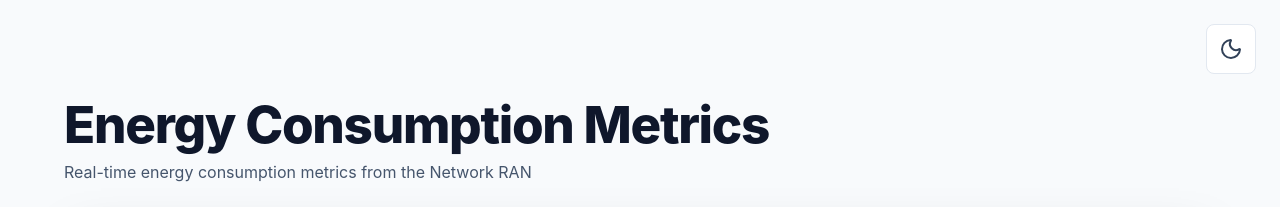
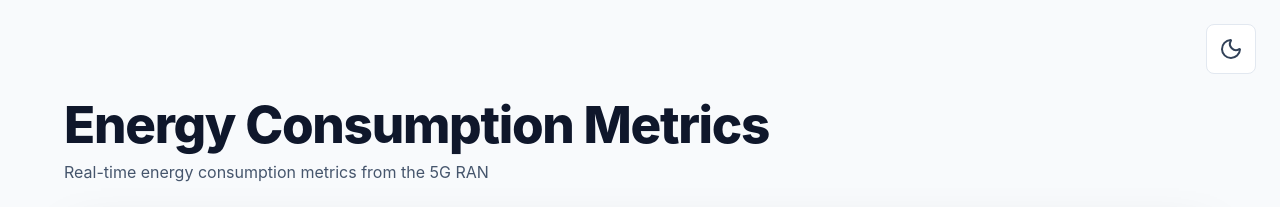
Before and after one commit to PEI-HAZARDS/IntelligentLogistics_APP, a React (Vite) app in the folder intelligent-logistics-frontend/: page /energy-metrics in a window 1280 px wide. Shown: the top 207 px of the page. Built offline with nearby package versions, Linux system fonts and the light colour scheme; no server answers.

Commit message:
Update energy consumption metrics description to specify 5G RAN

```diff
--- a/intelligent-logistics-frontend/src/pages/shared/EnergyMetrics.tsx
+++ b/intelligent-logistics-frontend/src/pages/shared/EnergyMetrics.tsx
@@ -37,7 +37,7 @@ export default function EnergyMetrics() {
                 isDarkMode ? "text-neutral-400" : "text-slate-600"
               }`}
             >
-              Real-time energy consumption metrics from the Network RAN
+              Real-time energy consumption metrics from the 5G RAN
             </p>
           </div>
 
```
